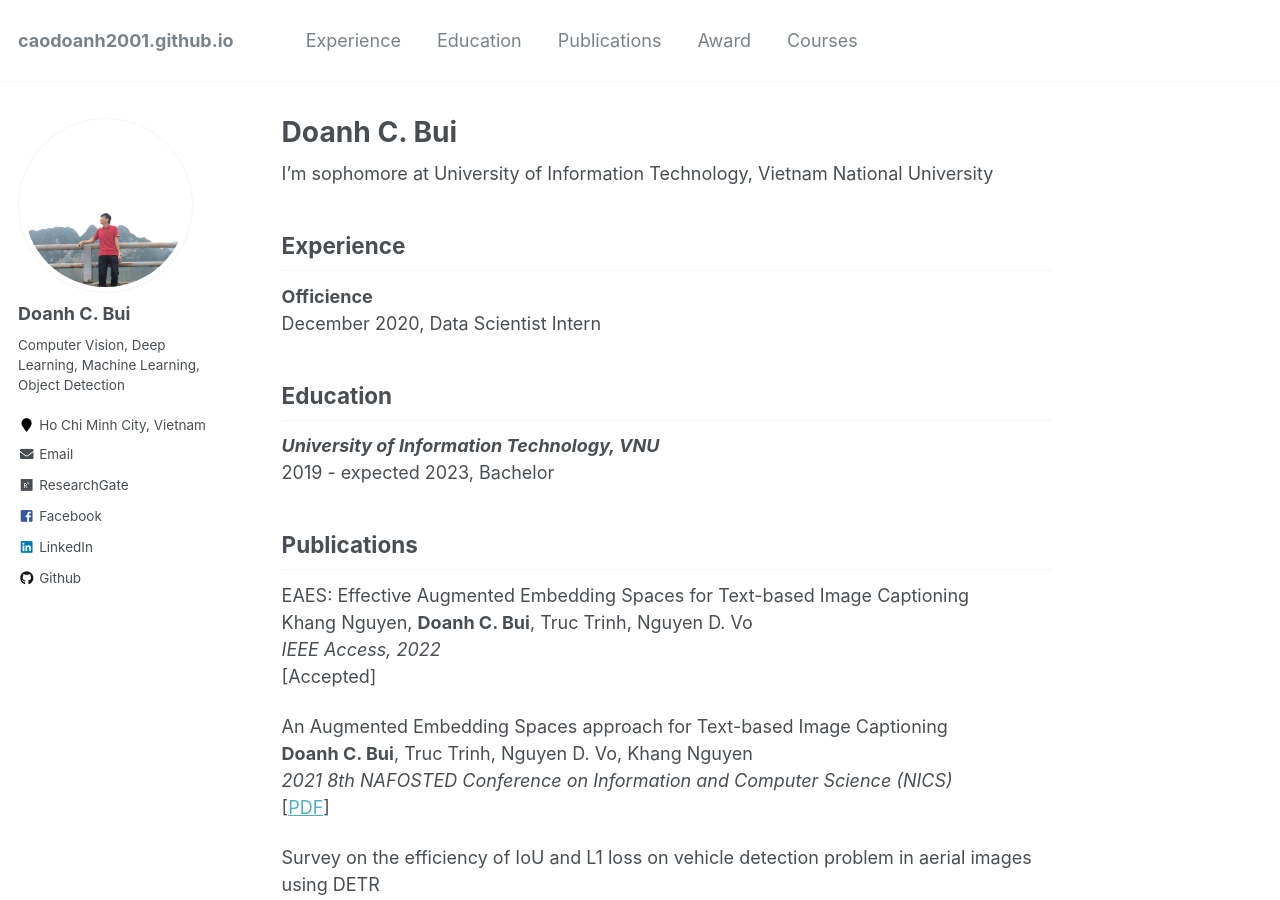
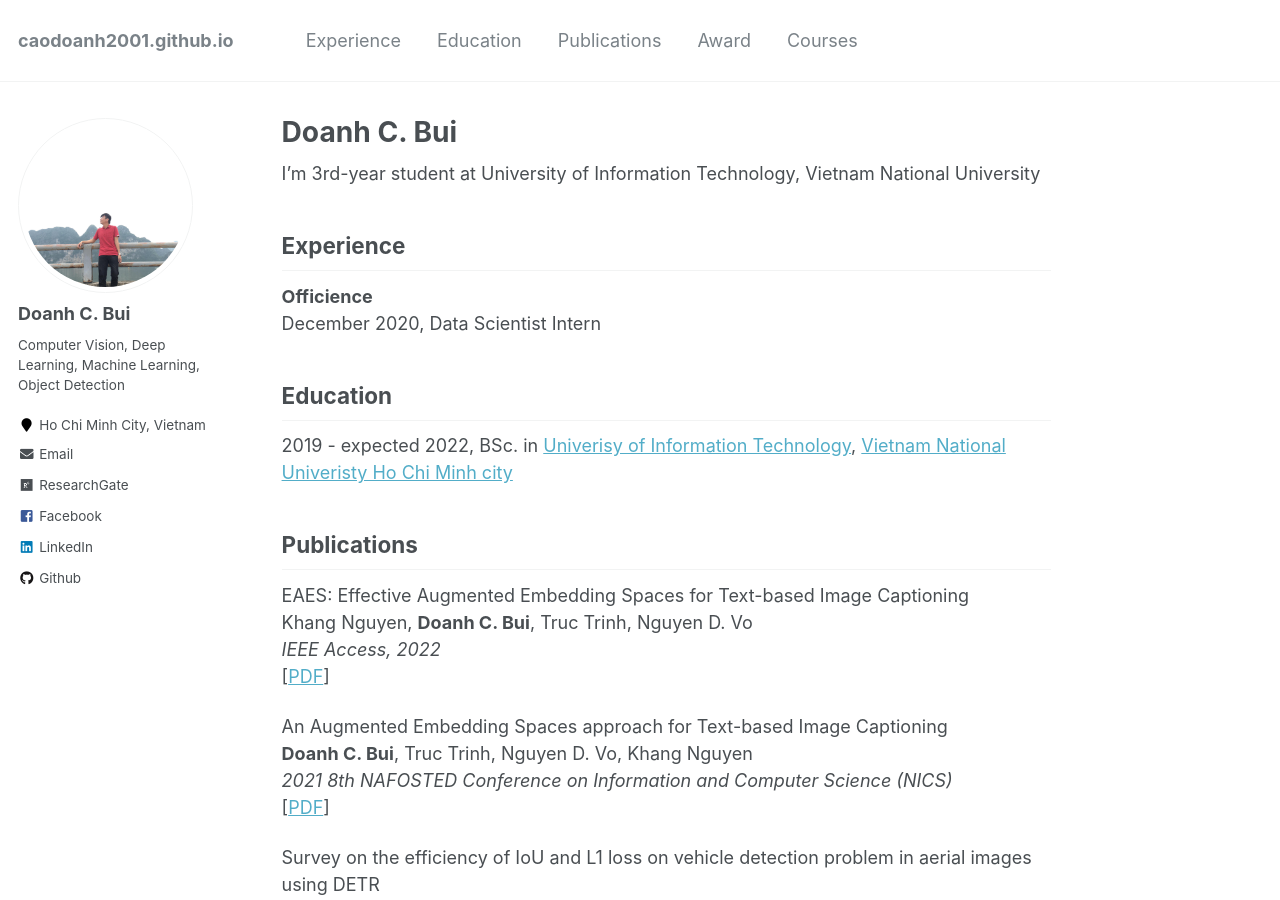
Before and after one commit to caodoanh2001/caodoanh2001.github.io, a Jekyll site: the page built from _pages/about.md, in a window 1280 px wide and 900 px high. Built offline with Jekyll 4.4.1, drawn with Linux system fonts in a browser that asks for light colours.

Commit message:
Update about.md

```diff
--- a/_pages/about.md
+++ b/_pages/about.md
@@ -8,25 +8,24 @@ redirect_from:
   - /about.html
 ---
 
-I'm sophomore at University of Information Technology, Vietnam National University
+I'm 3rd-year student at University of Information Technology, Vietnam National University
 
 ## <a name="exp"></a> Experience
 
 **Officience**<br/>
 December 2020, Data Scientist Intern
 
-
 ## <a name="edu"></a> Education
 
-***University of Information Technology, VNU***<br/>
-2019 - expected 2023, Bachelor
+<!-- ***University of Information Technology, VNU***<br/> -->
+2019 - expected 2022, BSc. in [Univerisy of Information Technology](https://www.uit.edu.vn/), [Vietnam National Univeristy Ho Chi Minh city](https://vnuhcm.edu.vn/)
 
 ## <a name="publication"></a> Publications
 
 EAES: Effective Augmented Embedding Spaces for Text-based Image Captioning<br/>
 Khang Nguyen, **Doanh C. Bui**, Truc Trinh, Nguyen D. Vo<br/>
 *IEEE Access, 2022*<br/>
-[Accepted]
+[[PDF](https://ieeexplore.ieee.org/document/9732974)]
 
 An Augmented Embedding Spaces approach for Text-based Image Captioning<br/>
 **Doanh C. Bui**, Truc Trinh, Nguyen D. Vo, Khang Nguyen<br/>
```
